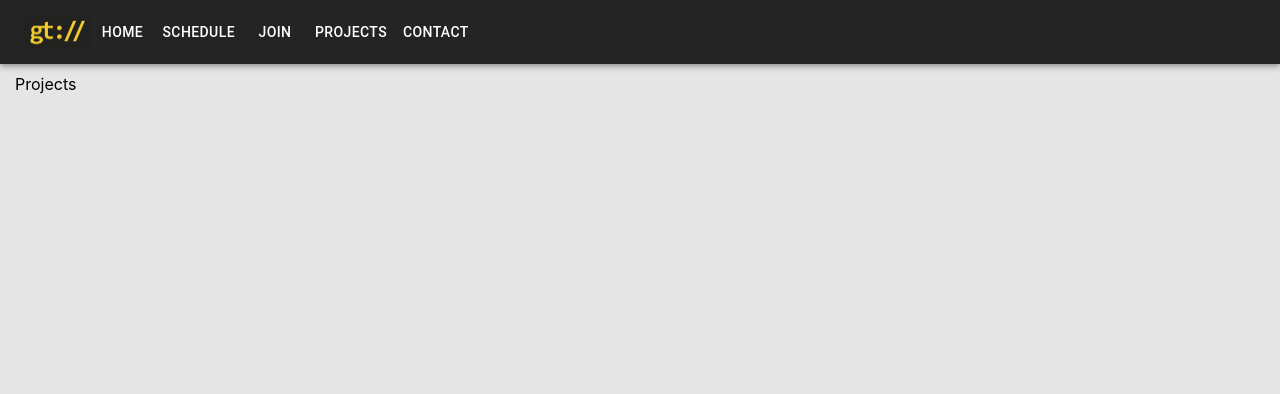
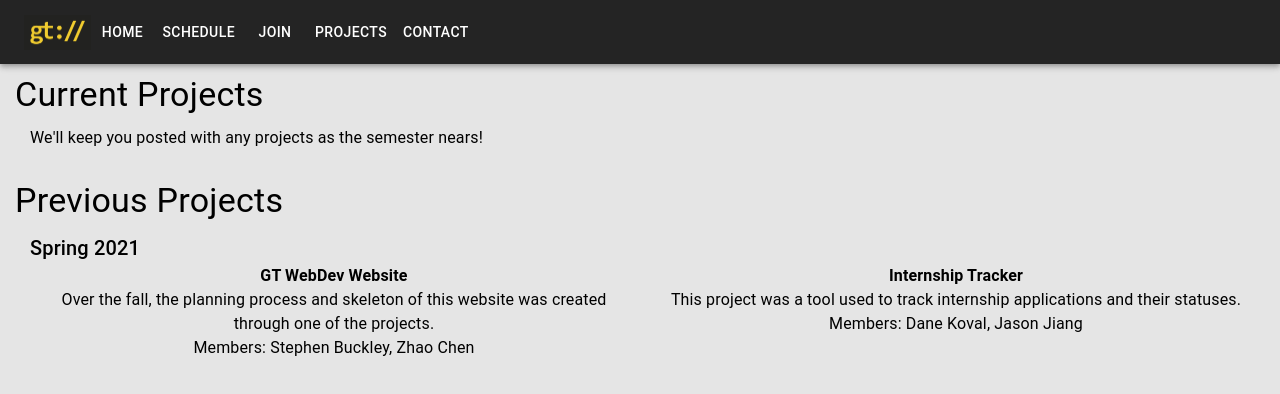
Before and after one commit to nicodemota/gt-webdev-website, a Next.js app: page /projects in a window 1280 px wide. Shown: the top 394 px of the page. Built offline with nearby package versions, Linux system fonts and the light colour scheme.

Commit message:
Added projects page and updated schedule, join

```diff
--- /dev/null
+++ b/data/projectData.js
@@ -0,0 +1,21 @@
+let currentData = "We'll keep you posted with any projects as the semester nears!";
+
+let previousData = [
+    {
+        "semester": "Spring 2021",
+        "projects": [
+            {
+                "name": "GT WebDev Website",
+                "description": "Over the fall, the planning process and skeleton of this website was created through one of the projects.",
+                "members": ["Stephen Buckley", "Zhao Chen"]
+            },
+            {
+                "name": "Internship Tracker",
+                "description": "This project was a tool used to track internship applications and their statuses.",
+                "members": ["Dane Koval", "Jason Jiang"]
+            }
+        ]
+    }
+];
+
+export {currentData, previousData};
--- a/data/scheduleData.js
+++ b/data/scheduleData.js
@@ -1,4 +1,4 @@
-let meetData = "We meet in...";
+let meetData = "We meet every Tuesday from 6:30 P.M. to around 7:30 P.M. Atlanta time. If we are virtual in the fall, we will meet via BlueJeans. If we are in-person, we will meet at TBD.";
 
 let scheduleData = [
     {
--- a/pages/projects.js
+++ b/pages/projects.js
@@ -1,6 +1,9 @@
 import React, {Component} from "react";
 import NavBar from "../components/NavBar";
+import {currentData,previousData} from '../data/projectData.js';
 import BottomBar from "../components/BottomBar";
+import Typography from '@material-ui/core/Typography';
+import Grid from '@material-ui/core/Grid';
 
 class Projects extends Component {
     render() {
@@ -8,7 +11,9 @@ class Projects extends Component {
             <div>
                 <NavBar />
                 <div class="main">
-                    Projects
+                    <CurrentProjects />
+                    <br />
+                    <PreviousProjects />
                 </div>
                 <BottomBar />
             </div>
@@ -16,4 +21,60 @@ class Projects extends Component {
     }
 }
 
+class CurrentProjects extends Component {
+    render() {
+        return (
+            <div>
+                <Typography variant="h4">Current Projects</Typography>
+                <Typography variant="body1" className="indented">
+                    {currentData}
+                </Typography>
+            </div>
+        );
+    }
+}
+
+class PreviousProjects extends Component {
+    render() {
+        return (
+            <div>
+                <Typography variant="h4">Previous Projects</Typography>
+                    {previousData.map(semester => (
+                        <div className="indented">
+                            <Typography variant="h6">{semester.semester}</Typography>
+                            <Grid container spacing={3}>
+                                {semester.projects.map(project => (
+                                    <Project name={project.name} description={project.description} members={project.members} />
+                                ))}
+                            </Grid>
+                        </div>
+                    ))}
+            </div>
+        );
+    }
+}
+
+class Project extends Component {
+    constructor(props) {
+        super(props);
+        this.state = {
+            "name": this.props.name,
+            "description": this.props.description,
+            "members": this.props.members
+        }
+    }
+    render() {
+        let memberList = this.state.members.join(", ");
+        return (
+            <Grid item xs={6} className="centered">
+                <div className="tab">
+                    <Typography variant="body1"><b>{this.state.name}</b></Typography>
+                    <Typography variant="body1">{this.state.description}</Typography>
+                    <Typography variant="body1">Members: {memberList}</Typography>
+                </div>
+            </Grid>
+        );
+    }
+}
+
 export default Projects;
--- a/styles/globals.css
+++ b/styles/globals.css
@@ -57,6 +57,10 @@ a {
   padding: 10px 15px;
 }
 
+.tab {
+  padding-left: 10px;
+}
+
 .centered {
   text-align: center;
 }
@@ -64,3 +68,24 @@ a {
 .memberImg {
   width: 100%;
 }
+
+.schedTableHeader {
+  background-color: #242424;
+}
+
+.schedTableRow {
+  background-color: #666666;
+}
+
+.schedTableCell {
+  color: white !important;
+}
+
+.hearDropDown {
+  width: 200px;
+  text-align: center;
+}
+
+.padRight {
+  padding-right: 10px;
+}
```
Also changed, not shown: pages/join.js (+7 -8 lines), pages/schedule.js (+12 -11 lines).
